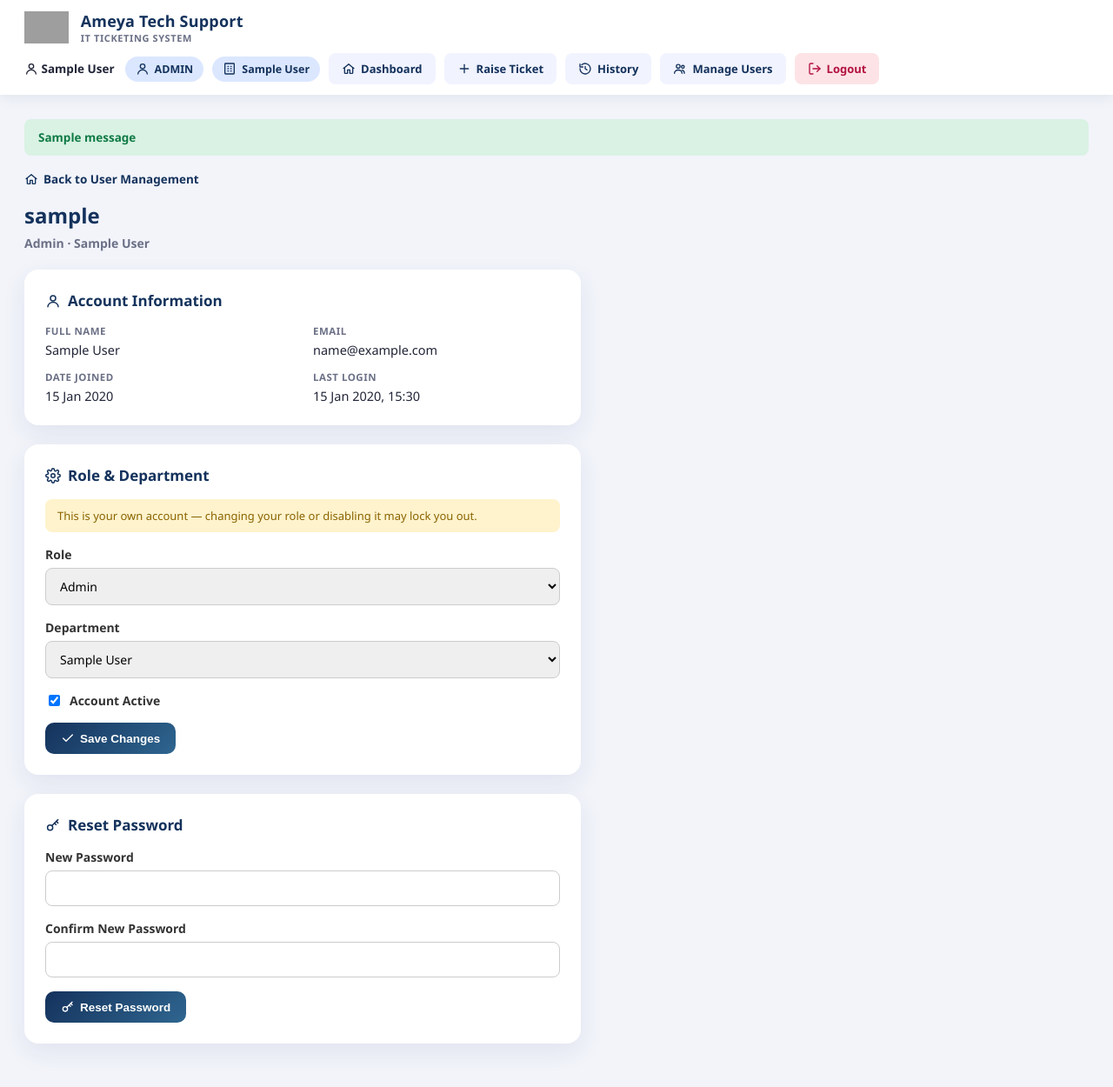
After one commit to MauliKarande/Ticketing-System, a Django app: page /accounts/users/1/ in a window 1280 px wide. The commit adds this page. Shown: the whole page at 87% size. Run offline with Django 5.2, Linux system fonts and the light colour scheme; a user stored in the database is signed in; tables that the repository leaves empty hold one stand-in row (values such as "Sample post"); one stand-in notice (Sample message) is shown; grey boxes are pictures that could not be loaded.

Commit message:
Add admin user management: create users, assign roles, reset passwords
- New accounts app views/forms/urls for listing all users, creating a
  user with role and department, updating role/department/active
  status, and resetting a user's password.
- "Manage Users" nav link visible only to ADMIN.
- Reuses the shared design system and icon set; success/error feedback
  via Django messages rendered in base.html.

```diff
--- /dev/null
+++ b/accounts/forms.py
@@ -0,0 +1,60 @@
+from django import forms
+from .models import User
+
+
+class AdminUserCreateForm(forms.ModelForm):
+    password = forms.CharField(widget=forms.PasswordInput, min_length=4)
+    confirm_password = forms.CharField(widget=forms.PasswordInput, min_length=4)
+
+    class Meta:
+        model = User
+        fields = [
+            'username',
+            'first_name',
+            'last_name',
+            'email',
+            'role',
+            'department',
+        ]
+
+    def clean(self):
+        cleaned_data = super().clean()
+        password = cleaned_data.get('password')
+        confirm_password = cleaned_data.get('confirm_password')
+
+        if password and confirm_password and password != confirm_password:
+            self.add_error('confirm_password', 'Passwords do not match.')
+
+        return cleaned_data
+
+    def save(self, commit=True):
+        user = super().save(commit=False)
+        user.set_password(self.cleaned_data['password'])
+        if commit:
+            user.save()
+        return user
+
+
+class AdminUserRoleForm(forms.ModelForm):
+    class Meta:
+        model = User
+        fields = [
+            'role',
+            'department',
+            'is_active',
+        ]
+
+
+class AdminPasswordResetForm(forms.Form):
+    new_password = forms.CharField(widget=forms.PasswordInput, min_length=4)
+    confirm_password = forms.CharField(widget=forms.PasswordInput, min_length=4)
+
+    def clean(self):
+        cleaned_data = super().clean()
+        new_password = cleaned_data.get('new_password')
+        confirm_password = cleaned_data.get('confirm_password')
+
+        if new_password and confirm_password and new_password != confirm_password:
+            self.add_error('confirm_password', 'Passwords do not match.')
+
+        return cleaned_data
--- /dev/null
+++ b/accounts/urls.py
@@ -0,0 +1,10 @@
+from django.urls import path
+from . import views
+
+urlpatterns = [
+    path('users/', views.user_management, name='user_management'),
+    path('users/create/', views.user_create, name='user_create'),
+    path('users/<int:user_id>/', views.user_detail, name='user_detail'),
+    path('users/<int:user_id>/update-role/', views.user_update_role, name='user_update_role'),
+    path('users/<int:user_id>/reset-password/', views.user_reset_password, name='user_reset_password'),
+]
--- a/accounts/views.py
+++ b/accounts/views.py
@@ -1,3 +1,94 @@
-from django.shortcuts import render
+from django.shortcuts import render, redirect, get_object_or_404
+from django.contrib.auth.decorators import login_required
+from django.contrib import messages
 
-# Create your views here.
+from .models import User
+from .forms import AdminUserCreateForm, AdminUserRoleForm, AdminPasswordResetForm
+
+
+def _is_admin(request):
+    return request.user.is_authenticated and request.user.role == 'ADMIN'
+
+
+@login_required
+def user_management(request):
+    if not _is_admin(request):
+        return redirect('/')
+
+    users = User.objects.all().order_by('username')
+
+    return render(request, 'user_management.html', {
+        'users': users,
+    })
+
+
+@login_required
+def user_create(request):
+    if not _is_admin(request):
+        return redirect('/')
+
+    if request.method == 'POST':
+        form = AdminUserCreateForm(request.POST)
+        if form.is_valid():
+            form.save()
+            messages.success(request, 'User created successfully.')
+            return redirect('user_management')
+    else:
+        form = AdminUserCreateForm()
+
+    return render(request, 'user_create.html', {
+        'form': form,
+    })
+
+
+@login_required
+def user_detail(request, user_id):
+    if not _is_admin(request):
+        return redirect('/')
+
+    user_obj = get_object_or_404(User, id=user_id)
+    role_form = AdminUserRoleForm(instance=user_obj)
+    password_form = AdminPasswordResetForm()
+
+    return render(request, 'user_detail.html', {
+        'user_obj': user_obj,
+        'role_form': role_form,
+        'password_form': password_form,
+    })
+
+
+@login_required
+def user_update_role(request, user_id):
+    if not _is_admin(request):
+        return redirect('/')
+
+    user_obj = get_object_or_404(User, id=user_id)
+
+    if request.method == 'POST':
+        form = AdminUserRoleForm(request.POST, instance=user_obj)
+        if form.is_valid():
+            form.save()
+            messages.success(request, f'{user_obj.username} updated successfully.')
+        else:
+            messages.error(request, 'Could not update user. Please check the form.')
+
+    return redirect('user_detail', user_id=user_obj.id)
+
+
+@login_required
+def user_reset_password(request, user_id):
+    if not _is_admin(request):
+        return redirect('/')
+
+    user_obj = get_object_or_404(User, id=user_id)
+
+    if request.method == 'POST':
+        form = AdminPasswordResetForm(request.POST)
+        if form.is_valid():
+            user_obj.set_password(form.cleaned_data['new_password'])
+            user_obj.save()
+            messages.success(request, f'Password reset for {user_obj.username}.')
+        else:
+            messages.error(request, 'Could not reset password. Please check the form.')
+
+    return redirect('user_detail', user_id=user_obj.id)
--- a/config/urls.py
+++ b/config/urls.py
@@ -31,6 +31,7 @@ urlpatterns = [
     path('logout/', logout_view, name='logout'),
     path('admin/', admin.site.urls),
     path('tickets/', include('tickets.urls')),
+    path('accounts/', include('accounts.urls')),
 ]
 
 urlpatterns += static(settings.MEDIA_URL, document_root=settings.MEDIA_ROOT)
--- a/templates/base.html
+++ b/templates/base.html
@@ -146,6 +146,19 @@
             max-width: 1280px;
             margin: 0 auto;
         }
+
+        /* MESSAGES */
+        .messages { list-style: none; margin: 0 0 18px 0; padding: 0; max-width: 1280px; }
+        .messages li {
+            padding: 12px 16px;
+            border-radius: var(--radius-sm);
+            font-size: 13.5px;
+            font-weight: 600;
+            margin-bottom: 10px;
+        }
+        .messages .success { background: var(--ok-bg); color: var(--ok-fg); }
+        .messages .error { background: var(--bad-bg); color: var(--bad-fg); }
+        .messages .info, .messages .warning { background: var(--warn-bg); color: var(--warn-fg); }
     </style>
 </head>
 <body>
@@ -184,6 +197,9 @@
         <a href="/" class="nav-btn">{% include "partials/icon.html" with name="home" %} Dashboard</a>
         <a href="/tickets/raise/" class="nav-btn">{% include "partials/icon.html" with name="plus" %} Raise Ticket</a>
         <a href="{% url 'ticket_history' %}" class="nav-btn">{% include "partials/icon.html" with name="history" %} History</a>
+        {% if request.user.role == 'ADMIN' %}
+        <a href="{% url 'user_management' %}" class="nav-btn">{% include "partials/icon.html" with name="users" %} Manage Users</a>
+        {% endif %}
         <a href="/logout/" class="nav-btn logout-btn">{% include "partials/icon.html" with name="logout" %} Logout</a>
 
     </div>
@@ -192,6 +208,14 @@
 
 <!-- PAGE CONTENT -->
 <div class="page-container">
+    {% if messages %}
+    <ul class="messages">
+        {% for message in messages %}
+        <li class="{{ message.tags }}">{{ message }}</li>
+        {% endfor %}
+    </ul>
+    {% endif %}
+
     {% block content %}
     {% endblock %}
 </div>
--- a/templates/partials/icon.html
+++ b/templates/partials/icon.html
@@ -39,5 +39,11 @@
     <path d="M12 9v4"/><path d="M12 17h.01"/><path d="M10.3 3.9 2.5 18a1.5 1.5 0 0 0 1.3 2.2h16.4a1.5 1.5 0 0 0 1.3-2.2L13.7 3.9a1.7 1.7 0 0 0-3.4 0Z"/>
 {% elif name == "image" %}
     <rect x="3" y="4" width="18" height="16" rx="2"/><circle cx="8.5" cy="9.5" r="1.5"/><path d="m21 15-5-5L5 21"/>
+{% elif name == "users" %}
+    <circle cx="9" cy="8" r="3.2"/><path d="M2.5 20c0-3.4 2.9-5.8 6.5-5.8s6.5 2.4 6.5 5.8"/><circle cx="17" cy="8.8" r="2.4"/><path d="M15.5 14.4c2.6.3 4 2.1 4 5.6"/>
+{% elif name == "key" %}
+    <circle cx="7.5" cy="15.5" r="4"/><path d="M10.3 12.7 19.5 3.5"/><path d="M17 6l2.5 2.5"/><path d="M14.2 8.8 16.5 11"/>
+{% elif name == "settings" %}
+    <circle cx="12" cy="12" r="3"/><path d="M19.4 15a1.7 1.7 0 0 0 .3 1.9l.1.1a2 2 0 1 1-2.8 2.8l-.1-.1a1.7 1.7 0 0 0-1.9-.3 1.7 1.7 0 0 0-1 1.6V21a2 2 0 1 1-4 0v-.1a1.7 1.7 0 0 0-1-1.6 1.7 1.7 0 0 0-1.9.3l-.1.1a2 2 0 1 1-2.8-2.8l.1-.1a1.7 1.7 0 0 0 .3-1.9 1.7 1.7 0 0 0-1.6-1H3a2 2 0 1 1 0-4h.1a1.7 1.7 0 0 0 1.6-1 1.7 1.7 0 0 0-.3-1.9l-.1-.1a2 2 0 1 1 2.8-2.8l.1.1a1.7 1.7 0 0 0 1.9.3H9a1.7 1.7 0 0 0 1-1.6V3a2 2 0 1 1 4 0v.1a1.7 1.7 0 0 0 1 1.6 1.7 1.7 0 0 0 1.9-.3l.1-.1a2 2 0 1 1 2.8 2.8l-.1.1a1.7 1.7 0 0 0-.3 1.9V9a1.7 1.7 0 0 0 1.6 1H21a2 2 0 1 1 0 4h-.1a1.7 1.7 0 0 0-1.6 1Z"/>
 {% endif %}
 </svg>
--- /dev/null
+++ b/templates/user_detail.html
@@ -0,0 +1,208 @@
+{% extends "base.html" %}
+
+{% block content %}
+
+<style>
+    .back-link {
+        display: inline-flex;
+        align-items: center;
+        gap: 6px;
+        text-decoration: none;
+        font-weight: 600;
+        font-size: 13.5px;
+        color: var(--primary);
+        margin-bottom: 16px;
+    }
+    .back-link:hover { text-decoration: underline; }
+
+    .page-title {
+        font-size: 24px;
+        font-weight: 700;
+        color: var(--primary);
+        margin: 0 0 4px 0;
+    }
+
+    .ticket-id-tag { color: var(--text-muted); font-weight: 600; font-size: 14px; }
+
+    .card {
+        background: var(--surface);
+        border-radius: var(--radius-lg);
+        padding: 24px;
+        margin-bottom: 22px;
+        max-width: 640px;
+        box-shadow: var(--shadow-card);
+    }
+
+    .card h3 {
+        margin: 0 0 16px 0;
+        color: var(--primary);
+        font-size: 17px;
+        display: flex;
+        align-items: center;
+        gap: 8px;
+    }
+    .card h3 .icon { width: 18px; height: 18px; }
+
+    .info-grid {
+        display: grid;
+        grid-template-columns: repeat(2, 1fr);
+        gap: 14px 24px;
+    }
+    .info-item label {
+        display: block;
+        font-size: 11.5px;
+        font-weight: 700;
+        text-transform: uppercase;
+        letter-spacing: 0.5px;
+        color: var(--text-muted);
+        margin-bottom: 4px;
+    }
+    .info-item div.value { font-size: 14.5px; color: var(--text); }
+
+    .form-group { margin-bottom: 16px; }
+    .form-group label {
+        display: block;
+        font-size: 14px;
+        font-weight: 600;
+        color: #333;
+        margin-bottom: 6px;
+    }
+    .form-group input,
+    .form-group select {
+        width: 100%;
+        padding: 10px 12px;
+        border-radius: var(--radius-sm);
+        border: 1px solid #ccc;
+        font-size: 14px;
+        font-family: inherit;
+        outline: none;
+    }
+    .form-group input:focus,
+    .form-group select:focus {
+        border-color: var(--primary);
+        box-shadow: 0 0 6px rgba(20, 50, 92, 0.3);
+    }
+
+    .checkbox-row {
+        display: flex;
+        align-items: center;
+        gap: 8px;
+        margin-bottom: 16px;
+    }
+    .checkbox-row input { width: auto; }
+    .checkbox-row label { margin: 0; font-size: 14px; font-weight: 600; color: #333; }
+
+    .field-error { color: var(--bad-fg); font-size: 12.5px; margin-top: 4px; }
+
+    .action-btn {
+        display: inline-flex;
+        align-items: center;
+        gap: 6px;
+        padding: 10px 18px;
+        border-radius: var(--radius-md);
+        border: none;
+        cursor: pointer;
+        font-weight: 700;
+        font-size: 13.5px;
+        transition: all 0.18s ease;
+        background: var(--gradient);
+        color: #fff;
+    }
+    .action-btn:hover { transform: translateY(-1px); }
+
+    .self-warning {
+        background: var(--warn-bg);
+        color: var(--warn-fg);
+        padding: 10px 14px;
+        border-radius: var(--radius-sm);
+        font-size: 13px;
+        margin-bottom: 16px;
+    }
+</style>
+
+<a href="{% url 'user_management' %}" class="back-link">
+    {% include "partials/icon.html" with name="home" %} Back to User Management
+</a>
+
+<h2 class="page-title">{{ user_obj.username }}</h2>
+<span class="ticket-id-tag">{{ user_obj.get_role_display }}{% if user_obj.department %} · {{ user_obj.department }}{% endif %}</span>
+
+<div class="card" style="margin-top:20px;">
+    <h3>{% include "partials/icon.html" with name="user" %} Account Information</h3>
+    <div class="info-grid">
+        <div class="info-item">
+            <label>Full Name</label>
+            <div class="value">{{ user_obj.first_name }} {{ user_obj.last_name }}</div>
+        </div>
+        <div class="info-item">
+            <label>Email</label>
+            <div class="value">{{ user_obj.email|default:"—" }}</div>
+        </div>
+        <div class="info-item">
+            <label>Date Joined</label>
+            <div class="value">{{ user_obj.date_joined|date:"d M Y" }}</div>
+        </div>
+        <div class="info-item">
+            <label>Last Login</label>
+            <div class="value">{{ user_obj.last_login|date:"d M Y, H:i"|default:"Never" }}</div>
+        </div>
+    </div>
+</div>
+
+<div class="card">
+    <h3>{% include "partials/icon.html" with name="settings" %} Role &amp; Department</h3>
+
+    {% if user_obj == request.user %}
+        <div class="self-warning">This is your own account — changing your role or disabling it may lock you out.</div>
+    {% endif %}
+
+    <form method="post" action="{% url 'user_update_role' user_obj.id %}">
+        {% csrf_token %}
+
+        <div class="form-group">
+            <label>Role</label>
+            {{ role_form.role }}
+            {% for error in role_form.role.errors %}<div class="field-error">{{ error }}</div>{% endfor %}
+        </div>
+
+        <div class="form-group">
+            <label>Department</label>
+            {{ role_form.department }}
+        </div>
+
+        <div class="checkbox-row">
+            {{ role_form.is_active }}
+            <label>Account Active</label>
+        </div>
+
+        <button type="submit" class="action-btn">
+            {% include "partials/icon.html" with name="check" %} Save Changes
+        </button>
+    </form>
+</div>
+
+<div class="card">
+    <h3>{% include "partials/icon.html" with name="key" %} Reset Password</h3>
+
+    <form method="post" action="{% url 'user_reset_password' user_obj.id %}">
+        {% csrf_token %}
+
+        <div class="form-group">
+            <label>New Password</label>
+            {{ password_form.new_password }}
+            {% for error in password_form.new_password.errors %}<div class="field-error">{{ error }}</div>{% endfor %}
+        </div>
+
+        <div class="form-group">
+            <label>Confirm New Password</label>
+            {{ password_form.confirm_password }}
+            {% for error in password_form.confirm_password.errors %}<div class="field-error">{{ error }}</div>{% endfor %}
+        </div>
+
+        <button type="submit" class="action-btn">
+            {% include "partials/icon.html" with name="key" %} Reset Password
+        </button>
+    </form>
+</div>
+
+{% endblock %}
```
Also changed, not shown: templates/user_create.html (added, +166 -0 lines), templates/user_management.html (added, +156 -0 lines).
